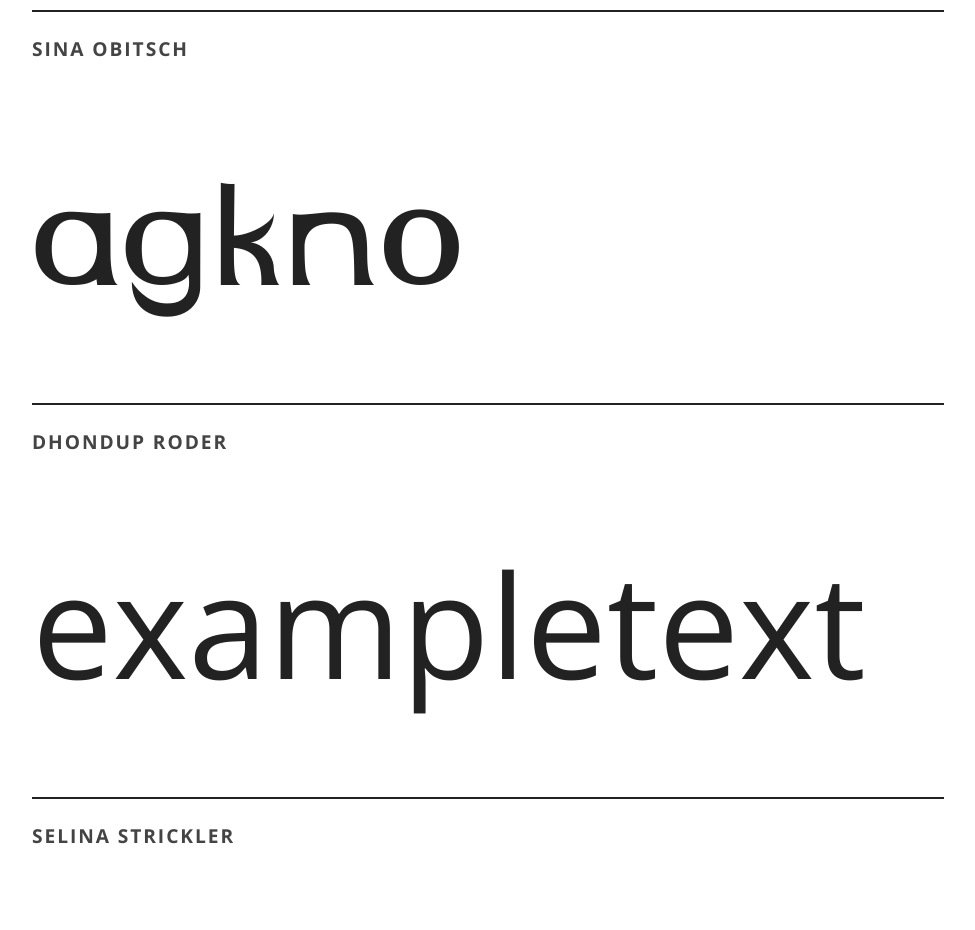
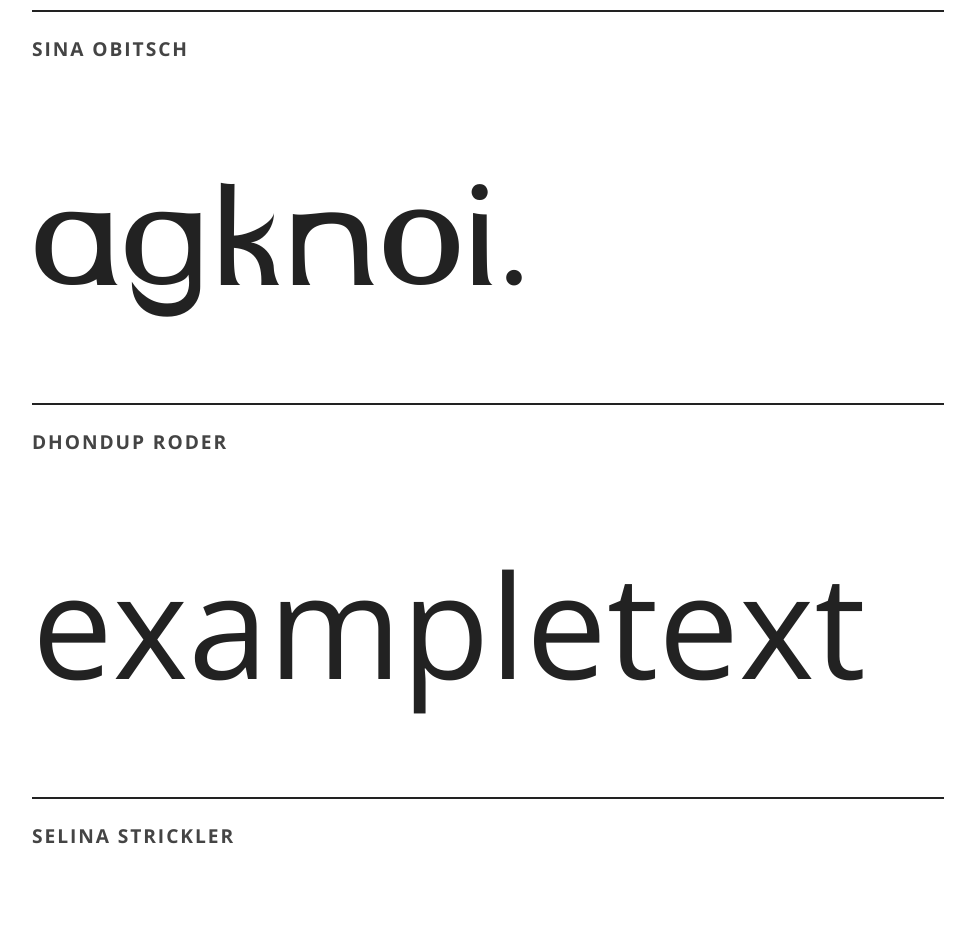
Before and after one commit to sinaobitsch/IAD2019.variable-fonts, a plain HTML site: page docs/index.html in a window 1280 px wide. Shown: the part 4380-5310 px from the top of the page, without its empty margins (152-1127 px from the left). Drawn offline with nearby package versions, Linux system fonts and the light colour scheme.

Commit message:
beispiel wort

```diff
--- a/docs/index.html
+++ b/docs/index.html
@@ -243,7 +243,7 @@
           Sina Obitsch
         </h3>
         <div class="anim example--font" id="sina">
-          agkno
+          agknoi.
         </div>
       </div>
 <!-- end -->
```
